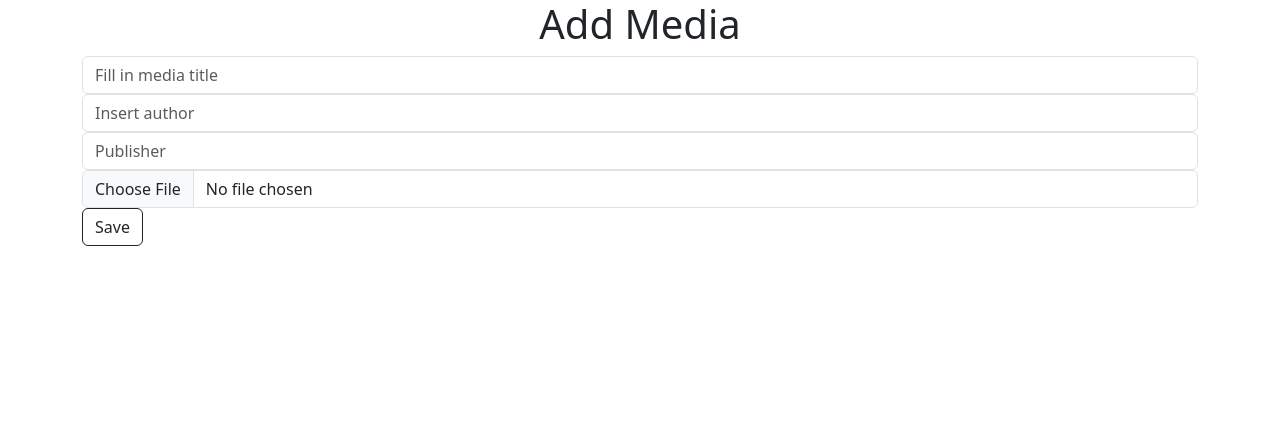
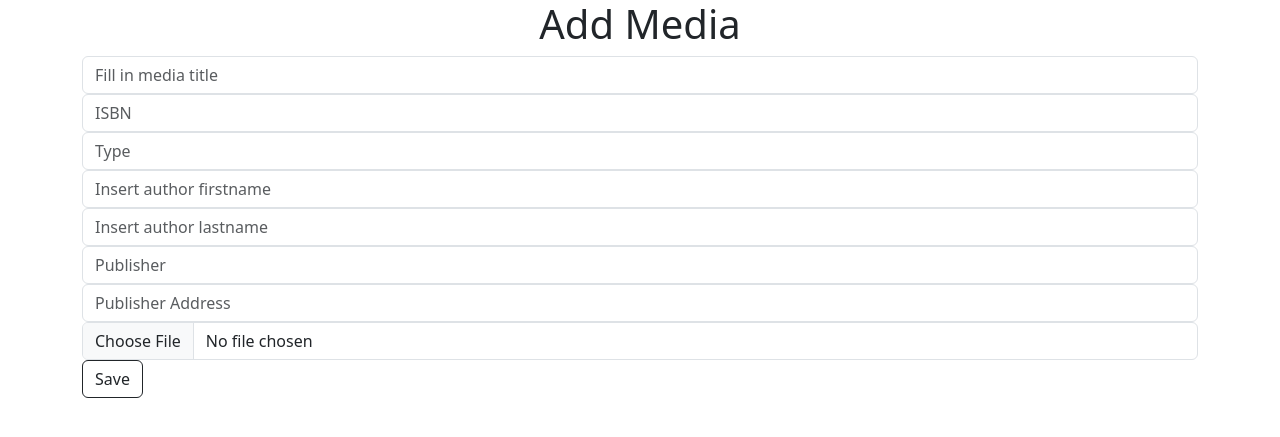
Before and after one commit to Arnaldo1990/BE18-CR4-ArnaldoBismarques, a PHP site: page /create.php in a window 1280 px wide. Shown: the top 437 px of the page. Run offline with PHP 8.4, Linux system fonts and the light colour scheme.

Commit message:
changes in the create files

```diff
--- a/create.php
+++ b/create.php
@@ -1,12 +1,12 @@
-<?php
-if(isset($_POST["submit"])){
-    $name = $_POST["title"];
-    $author = $_POST["author_last_name"];
-    $publisher = $_POST["publisher_name"];
-    $picture = $_FILES["picture"];
+<!-- <?php
+// if(isset($_POST["submit"])){
+//     $name = $_POST["title"];
+//     $author = $_POST["author_last_name"];
+//     $publisher = $_POST["publisher_name"];
+//     $picture = $_FILES["picture"];
 
-}
-?>
+// }
+?> -->
 
 <!DOCTYPE html>
 <html lang="en">
@@ -26,10 +26,15 @@ if(isset($_POST["submit"])){
 
         <div class="container">
             <h1 class="text-center">Add Media</h1>
-                    <form action="" method="post" enctype="multipart/form-data">
+                    <form method="post" action="a_create.php" enctype="multipart/form-data">
                         <input type="text" placeholder="Fill in media title" class="form-control" name="title">
-                        <input type="text" placeholder="Insert author" class="form-control" name="author_last_name">
+                        <input type="number" placeholder="ISBN" class="form-control" name="ISBN">
+                        <input type="text" placeholder="Type" class="form-control" name="type">
+                        <input type="text" placeholder="Insert author firstname" class="form-control" name="author_first_name">
+                        <input type="text" placeholder="Insert author lastname" class="form-control" name="author_last_name">
                         <input type="text" placeholder="Publisher" class="form-control" name="publisher_name">
+                        <input type="text" placeholder="Publisher Address" class="form-control" name="publisher_address">
+                        <!-- <input type="Date" placeholder="YYYY-MM-DD" class="form-control" name="publisher_date"> -->
                         <input type="file" class="form-control" name="picture">
 
                         <input type="submit" class="btn btn-outline-dark" name="submit" value="Save">
```
Also changed, not shown: a_create.php (added, +29 -0 lines).
